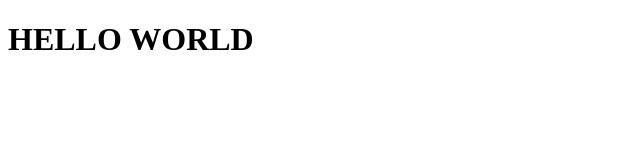
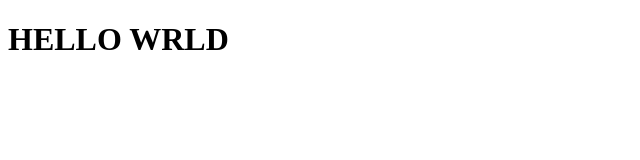
Before and after one commit to Justin-Singh125125/Hello-World, a plain HTML site: page index.html in a window 1280 px wide. Shown: the full height of the page, 0-640 px from the left. Drawn offline with Linux system fonts and the light colour scheme.

Commit message:
Changed HELLOW WORLD to HELLOW WRLD

```diff
--- a/index.html
+++ b/index.html
@@ -1,11 +1,14 @@
 <!DOCTYPE html>
 <html lang="en">
+
 <head>
   <meta charset="UTF-8" />
   <meta name="viewport" content="width=device-width, initial-scale=1.0" />
   <title>Document</title>
 </head>
+
 <body>
-    <h1>HELLO WORLD</h1>
+  <h1>HELLO WRLD</h1>
 </body>
+
 </html>
```
Lines whose indentation alone changed are shown as unchanged.
